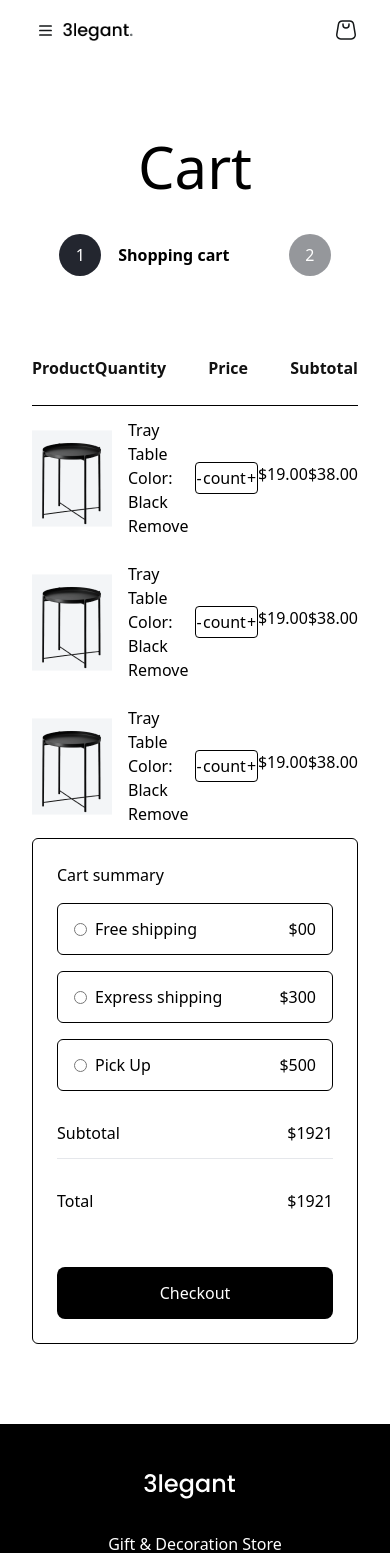
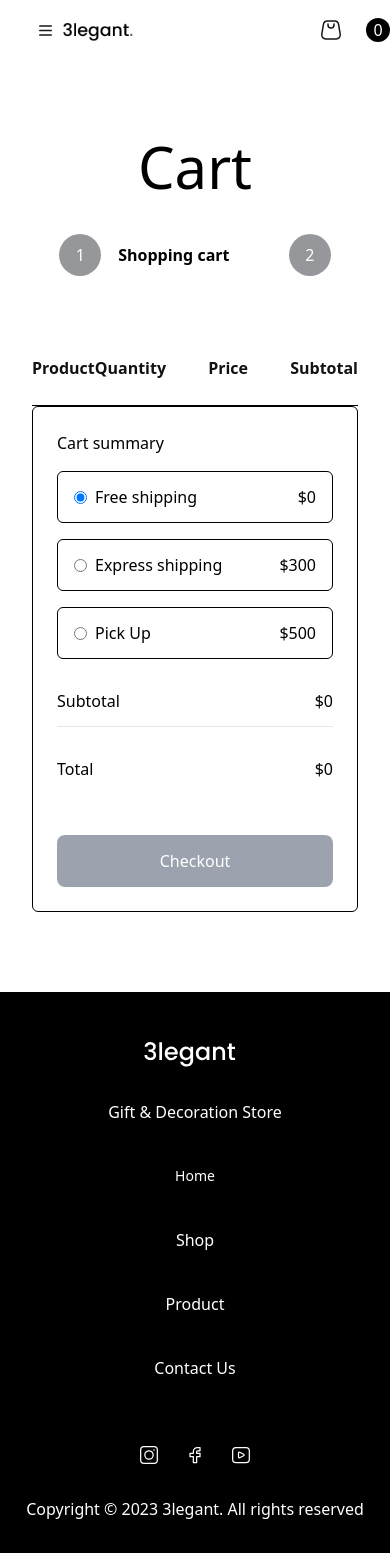
Before and after one commit to GiOrGI175/e_commerce, a Next.js app: page /cart in a window 390 px wide. Shown: the top 1553 px of the page. Built offline with nearby package versions, Linux system fonts and the light colour scheme.

Commit message:
added cart

```diff
--- a/src/app/(views)/cart/page.tsx
+++ b/src/app/(views)/cart/page.tsx
@@ -1,4 +1,5 @@
 "use client";
+import useCartStore from "@/components/__atoms/CartStore";
 import Checkout from "@/components/__molecules/Checkout";
 import Order from "@/components/__molecules/Order";
 import Shopping from "@/components/__molecules/Shopping";
@@ -11,6 +12,7 @@ export default function Cart() {
   const [checkOut, isCheckOut] = useState(false);
   const [shopping, isShopping] = useState(true);
   const [order, isOrder] = useState(false);
+  const cart = useCartStore((state) => state.cart);
   const handleCheckOut = () => {
     isCheckOut(true);
     console.log(checkOut);
@@ -28,6 +30,7 @@ export default function Cart() {
     isOrder(true);
     isCheckOut(false);
   };
+
   return (
     <div className="max-w-[1120px] w-full">
       <h2 className="text-center mt-20 text-[58px] leading-[54px] font-medium text-[#000000]">
@@ -35,42 +38,43 @@ export default function Cart() {
       </h2>
       <div className="flex justify-evenly mt-[40px]">
         <div className="flex items-center ">
-          <div className="bg-[#23262F] w-[42px] h-[42px] rounded-[40px] flex justify-center items-center">
+          <div className="bg-[#23262f7a] w-[42px] h-[42px] rounded-[40px] flex justify-center items-center">
             <h5 className="text-white font-medium text-[16px] leading-4">1</h5>
           </div>
           <button
             className="text-black font-semibold text-[16px] leading-7 ml-[17px]"
-            onClick={handleShopping}
+            // onClick={handleShopping}
           >
             Shopping cart
           </button>
+
         </div>
         <div className="flex items-center   ">
           <div className="bg-[#23262f7a] w-[42px] h-[42px] rounded-[40px] flex justify-center items-center">
             <h5 className="text-white font-medium text-[16px] leading-4">2</h5>
           </div>
           <button
-            onClick={handleCheckOut}
+            // onClick={handleCheckOut}
             className="text-black font-semibold text-[16px] leading-7 ml-[17px] hidden sm:flex"
           >
             Checkout details
           </button>
         </div>
         <div className="sm:flex items-center hidden ">
-          <div className="bg-[#23262F] w-[42px] h-[42px] rounded-[40px] flex justify-center items-center">
+          <div className="bg-[#23262f7a] w-[42px] h-[42px] rounded-[40px] flex justify-center items-center">
             <h5 className="text-white font-medium text-[16px] leading-4">3</h5>
           </div>
           <button
             className="text-black font-semibold text-[16px] leading-7 ml-[17px]"
-            onClick={handleOrder}
+            // onClick={handleOrder}
           >
             Order complete
           </button>
         </div>
       </div>
-      {checkOut && <Checkout />}
+      {/* {checkOut && <Checkout />} */}
       <AnimatePresence>{shopping && <Shopping />}</AnimatePresence>
-      {order && <Order />}
+      {/* {order && <Order />} */}
     </div>
   );
 }
--- a/src/components/__atoms/CartStore.ts
+++ b/src/components/__atoms/CartStore.ts
@@ -21,6 +21,24 @@ const useCartStore = create((set) => ({
         return { cart: [...state.cart, { ...product, quantity: 1 }] };
       }
     }),
+  increaseQuantity: (id) =>
+    set((state) => ({
+      cart: state.cart.map((item) =>
+        item.id === id ? { ...item, quantity: item.quantity + 1 } : item
+      ),
+    })),
+  decreaseQuantity: (id) =>
+    set((state) => ({
+      cart: state.cart.map((item) =>
+        item.id === id && item.quantity > 1
+          ? { ...item, quantity: item.quantity - 1 }
+          : item
+      ),
+    })),
+  clearCart: () =>
+    set(() => ({
+      cart: [],
+    })),
   removeFromCart: (productId) =>
     set((state) => ({
       cart: state.cart.filter((item) => item.id !== productId),
--- a/src/components/__molecules/Checkout.tsx
+++ b/src/components/__molecules/Checkout.tsx
@@ -2,32 +2,51 @@
 import React, { useState } from "react";
 import { useForm } from "react-hook-form";
 import OrderSummary from "./OrderSummary";
+import useCartStore from "../__atoms/CartStore";
+import Order from "./Order";
+import {motion} from "framer-motion"
 
 export default function Checkout() {
   const {
     register,
     handleSubmit,
     watch,
-    formState: { errors },
-  } = useForm();
+    formState: { errors, isValid },
+  } = useForm({
+    mode: "onChange",
+  });
+
   const [selectedMethod, setSelectedMethod] = useState("creditCard");
+  const [order, isOrder] = useState(false);
+  const cart = useCartStore((state) => state.cart);
 
   const onSubmit = (data) => {
     console.log("Payment Data:", data);
+    isOrder(true); // Show Order component on successful submission
   };
 
-  const paymentMethod = watch("paymentMethod", "paypal");
+  const paymentMethod = watch("paymentMethod", "creditCard");
+
   return (
-    <div className="max-w-[1120px] w-full mt-8">
-      <div className="grid grid-cols-2 gap-9">
+    <div>
+      {!order && (
+        <motion.div className={`max-w-[1120px] w-full mt-8`}
+        initial={{ opacity: 0, x: -100 }}
+          animate={{ opacity: 1, x: 0 }}
+          exit={{ opacity: 0, x: 100 }}
+          transition={{ duration: 1 }}
+          viewport={{
+            once: true,
+          }}>
+          <div className="grid sm:grid-cols-2 grid-cols-1 gap-9">
             <div>
               <form onSubmit={handleSubmit(onSubmit)} className="space-y-4">
-            <div className="max-w-[643px] w-full   p-4 border border-gray-300 rounded-md flex flex-col gap-6">
+                <div className="max-w-[643px] w-full p-4 border border-gray-300 rounded-md flex flex-col gap-6 ml-auto mr-auto">
                   <h1 className="text-xl font-bold mb-4">Contact Information</h1>
 
                   {/* First Name */}
-              <div className="flex justify-between ">
-                <div className="flex flex-col max-w-[285px] w-full">
+                  <div className="flex sm:flex-row flex-col justify-between">
+                    <div className="flex flex-col sm:max-w-[285px] w-full">
                       <label
                         htmlFor="firstName"
                         className="text-sm font-semibold mb-1"
@@ -51,7 +70,7 @@ export default function Checkout() {
                     </div>
 
                     {/* Last Name */}
-                <div className="flex flex-col max-w-[285px] w-full">
+                    <div className="flex flex-col sm:max-w-[285px] w-full">
                       <label
                         htmlFor="lastName"
                         className="text-sm font-semibold mb-1"
@@ -105,7 +124,10 @@ export default function Checkout() {
 
                   {/* Email */}
                   <div className="flex flex-col">
-                <label htmlFor="email" className="text-sm font-semibold mb-1">
+                    <label
+                      htmlFor="email"
+                      className="text-sm font-semibold mb-1"
+                    >
                       Email
                     </label>
                     <input
@@ -127,15 +149,12 @@ export default function Checkout() {
                       </p>
                     )}
                   </div>
-
-              {/* Submit Button */}
-            </div>
-            <div className="max-w-[643px] w-full  mt-8 p-4 border border-gray-300 rounded-md flex flex-col gap-6">
-              <div className="flex flex-col space-y-2">
-                <h1 className="text-xl font-bold mb-4">Credit Card</h1>
                 </div>
 
-              {/* Credit Card Details - Shown Only When Credit Card is Selected */}
+                <div className="max-w-[643px] w-full mt-8 p-4 border border-gray-300 rounded-md flex flex-col gap-6 ml-auto mr-auto">
+                  <h1 className="text-xl font-bold mb-4">Credit Card</h1>
+
+                  {/* Credit Card Details */}
                   {selectedMethod === "creditCard" && (
                     <div className="space-y-4">
                       {/* Card Number */}
@@ -196,7 +215,10 @@ export default function Checkout() {
 
                       {/* CVC */}
                       <div className="flex flex-col">
-                    <label htmlFor="cvc" className="text-sm font-semibold mb-1">
+                        <label
+                          htmlFor="cvc"
+                          className="text-sm font-semibold mb-1"
+                        >
                           CVC
                         </label>
                         <input
@@ -224,7 +246,12 @@ export default function Checkout() {
                   {/* Submit Button */}
                   <button
                     type="submit"
-                className="w-full bg-black text-white p-2 rounded-md  mt-3"
+                    className={`w-full p-2 rounded-md mt-3 ${
+                      isValid
+                        ? "bg-black text-white"
+                        : "bg-gray-400 text-white cursor-not-allowed"
+                    }`}
+                    disabled={!isValid}
                   >
                     Place Order
                   </button>
@@ -233,6 +260,10 @@ export default function Checkout() {
             </div>
             <OrderSummary />
           </div>
+        </motion.div>
+      )}
+
+      {order && <Order />}
     </div>
   );
 }
--- a/src/components/__molecules/Header.tsx
+++ b/src/components/__molecules/Header.tsx
@@ -21,10 +21,16 @@ import { usePathname } from "next/navigation";
 import Link from "next/link";
 import { useRouter } from "next/navigation";
 import { AnimatePresence, motion } from "framer-motion";
+import useCartStore from "../__atoms/CartStore";
 const Header = () => {
+  const cart = useCartStore((state) => state.cart);
   const [isOpen, setIsOpen] = useState(false);
   const PathName = usePathname();
   const router = useRouter();
+  const totalQuantity = cart.reduce(
+    (total, item) => total + (item.quantity || 1),
+    0
+  );
 
   const toggleMenu = () => {
     setIsOpen(!isOpen);
@@ -34,7 +40,7 @@ const Header = () => {
     router.push("/sign-in");
   };
   const handleClickCart = () => {
-    router.push("/cart")
+    router.push("/cart");
   };
 
   return (
@@ -186,7 +192,7 @@ const Header = () => {
       <Navbar />
 
       {/* Action Icons */}
-      <div className="flex gap-4">
+      <div className="flex gap-4 items-center">
         <Image
           src={searchIcon}
           width={24}
@@ -210,6 +216,9 @@ const Header = () => {
           className="cursor-pointer mr-[32px] sm:mr-3"
           onClick={handleClickCart}
         />
+        <div className="w-6 h-6 flex justify-center items-center text-white bg-black rounded-[12px] ml-[-25px]">
+          {totalQuantity}
+        </div>
       </div>
     </header>
   );
--- a/src/components/__molecules/Order.tsx
+++ b/src/components/__molecules/Order.tsx
@@ -1,7 +1,68 @@
-import React from 'react'
+import React, { useEffect } from "react";
+import useCartStore from "../__atoms/CartStore";
+import Image from "next/image";
+import { TableImage } from "@/utility/images/ImgExport";
+import { motion } from "framer-motion";
 
 export default function Order() {
+  const cart = useCartStore((state) => state.cart);
+  const date = new Date();
+  const newDate =
+    date.getDate() + "/" + (date.getMonth() + 1) + "/" + date.getFullYear();
+  const total = cart.reduce((acc, item) => acc + item.price * item.quantity, 0);
+  const clearCart = useCartStore((state) => state.clearCart);
+
+  // useEffect(() => {
+  //   clearCart();
+  // }, [clearCart]);
   return (
-    <div>Order</div>
-  )
+    <motion.div
+      className="max-w-[738px] w-full h-[730px] m-auto text-center flex justify-center "
+      initial={{ opacity: 0, x: -100 }}
+      animate={{ opacity: 1, x: 0 }}
+      exit={{ opacity: 0, x: 100 }}
+      transition={{ duration: 1 }}
+      viewport={{
+        once: true,
+      }}
+    >
+      <div className="max-w-[546px] w-full mt-[160px]">
+        <h2 className="text-[#6C7275] font-medium text-[28px] leading-8">
+          Thank you! 🎉
+        </h2>
+        <h1 className="font-medium text-[40px] leading-10 text-black mt-[16px]">
+          Your order has been received
+        </h1>
+        <div className="flex mt-[40px]">
+          {cart.map((item) => (
+            <Image
+              src={TableImage}
+              width={80}
+              height={96}
+              alt="image"
+              className="m-auto"
+            />
+          ))}
+        </div>
+        <div className="flex flex-col gap-5">
+          <div className="flex justify-between mt-10">
+            <h4>Order code:</h4>
+            <h4>#0123_45678</h4>
+          </div>
+          <div className="flex justify-between">
+            <h4>Date:</h4>
+            <h4>{newDate}</h4>
+          </div>
+          <div className="flex justify-between">
+            <h4>Total:</h4>
+            <h4>${total}</h4>
+          </div>
+          <div className="flex justify-between">
+            <h4>Payment method:</h4>
+            <h4>Credit Card</h4>
+          </div>
+        </div>
+      </div>
+    </motion.div>
+  );
 }
--- a/src/components/__molecules/OrderSummary.tsx
+++ b/src/components/__molecules/OrderSummary.tsx
@@ -1,12 +1,37 @@
 import { TableImage } from "@/utility/images/ImgExport";
 import Image from "next/image";
 import React from "react";
+import useCartStore from "../__atoms/CartStore";
 
 export default function () {
+  const cart = useCartStore((state) => state.cart);
+  const removeFromCart = useCartStore((state) => state.removeFromCart);
+  const increaseQuantity = useCartStore((state) => state.increaseQuantity);
+  const decreaseQuantity = useCartStore((state) => state.decreaseQuantity);
+  const total = cart.reduce((acc, item) => acc + item.price * item.quantity, 0);
+
   return (
-    <div className="max-w-[400px]  p-4 border border-gray-300 rounded-md">
+    <div className="max-w-[400px] ml-auto mr-auto w-full  p-4 border border-gray-300 rounded-md">
       <h1 className="text-xl font-bold mb-4">Order Summary</h1>
-      <div className="max-w-[376px] w-full h-[144px] flex items-center justify-between border-b-[1px] border-gray-300 ">
+      {cart.map((item) => (
+        <div className="max-w-[376px] w-full h-[144px] flex items-center justify-between border-b-[1px] border-gray-300 ">
+          <div className="flex items-center">
+            <Image src={TableImage} width={80} height={96} alt="table" />
+            <div className="ml-4">
+              <h5>{item.name}</h5>
+              <h5>{item.color}</h5>
+              <div className="flex justify-around items-center border-[1px] border-black rounded-[4px] max-w-[80px] w-full ">
+                <button onClick={() => decreaseQuantity(item.id)}>-</button>
+                <h5>{item.quantity}</h5>
+                <button onClick={() => increaseQuantity(item.id)}>-</button>
+              </div>
+            </div>
+          </div>
+          <h5>${item.price * item.quantity}</h5>
+        </div>
+      ))}
+
+      {/* <div className="max-w-[376px] w-full h-[144px] flex items-center justify-between border-b-[1px] border-gray-300 ">
         <div className="flex items-center">
           <Image src={TableImage} width={80} height={96} alt="table" />
           <div className="ml-4">
@@ -20,18 +45,19 @@ export default function () {
           </div>
         </div>
         <h5>$38.00</h5>
-      </div>
+      </div> */}
       <div className="h-[52px] flex justify-between mt-5">
         <h5>Shipping</h5>
         <h5>Free</h5>
       </div>
       <div className="h-[52px] flex justify-between mt-5">
         <h5>Subtotal</h5>
-        <h5>$99.00</h5>
+
+        <h5>${total}</h5>
       </div>
       <div className="h-[52px] flex justify-between mt-5">
         <h5>Total</h5>
-        <h5>$234.00</h5>
+        <h5>${total}</h5>
       </div>
     </div>
   );
--- a/src/components/__molecules/Shopping.tsx
+++ b/src/components/__molecules/Shopping.tsx
@@ -1,12 +1,36 @@
+"use client";
 import { TableImage } from "@/utility/images/ImgExport";
 import Image from "next/image";
-import React from "react";
+import React, { useState } from "react";
 import { AnimatePresence, motion } from "framer-motion";
+import useCartStore from "../__atoms/CartStore";
+import Checkout from "./Checkout";
+
 export default function Shopping() {
+  const cart = useCartStore((state) => state.cart);
+  const removeFromCart = useCartStore((state) => state.removeFromCart);
+  const increaseQuantity = useCartStore((state) => state.increaseQuantity);
+  const decreaseQuantity = useCartStore((state) => state.decreaseQuantity);
+  const [checkOut, isCheckOut] = useState(false);
+  const [shopping, isShopping] = useState(true);
+
+  const handleCheckOut = () => {
+    isCheckOut(true);
+    isShopping(false);
+  };
+
+  const total = cart.reduce((acc, item) => acc + item.price * item.quantity, 0);
+  const express = 15;
+  const pickUp = (total / 100) * 21;
+
   return (
-
+    <div>
+      {!checkOut && (
+        <AnimatePresence>
           <motion.div
-        className="flex mt-[80px] ml-[32px] mr-[32px] "
+            className={`flex mt-[80px] ml-[32px] mr-[32px] ${
+              shopping ? "" : "hidden"
+            }`}
             initial={{ opacity: 0, x: -100 }}
             animate={{ opacity: 1, x: 0 }}
             exit={{ opacity: 0, x: 100 }}
@@ -15,9 +39,9 @@ export default function Shopping() {
               once: true,
             }}
           >
-        <div className="w-full flex sm:justify-between items-center sm:flex-row  flex-col">
-          <div className=" max-w-[643px] w-full ">
-            <div className="w-full flex  justify-between h-[50px] border-b-[1px] border-black text-[#121212] font-semibold">
+            <div className="w-full flex sm:justify-between  sm:flex-row  flex-col">
+              <div className="max-w-[643px] w-full">
+                <div className="w-full flex justify-between h-[50px] border-b-[1px] border-black text-[#121212] font-semibold">
                   <h5>Product</h5>
                   <div className="max-w-[322px] w-full flex justify-between">
                     <h5>Quantity</h5>
@@ -25,65 +49,40 @@ export default function Shopping() {
                     <h5>Subtotal</h5>
                   </div>
                 </div>
-            <div className="h-[144px] flex items-center">
+                {cart.map((item: any) => (
+                  <div key={item.id} className="h-[144px] flex items-center">
                     <div className="max-w-[316px] w-full flex items-center">
-                <Image src={TableImage} width={80} height={96} alt="table" />
+                      <Image
+                        src={TableImage}
+                        width={80}
+                        height={96}
+                        alt="table"
+                      />
                       <div className="ml-4">
-                  <h5>Tray Table</h5>
-                  <h5>Color: Black</h5>
-                  <button>Remove</button>
+                        <h5>{item.name}</h5>
+                        <h5>{item.color}</h5>
+                        <button onClick={() => removeFromCart(item.id)}>
+                          Remove
+                        </button>
                       </div>
                     </div>
                     <div className="max-w-[322px] w-full h-[32px] flex justify-between">
-                <div className="flex justify-around items-center border-[1px] border-black rounded-[4px] max-w-[80px] w-full ">
-                  <button>-</button>
-                  <h5>count</h5>
-                  <button>+</button>
+                      <div className="flex justify-around items-center border-[1px] border-black rounded-[4px] max-w-[80px] w-full">
+                        <button onClick={() => decreaseQuantity(item.id)}>
+                          -
+                        </button>
+                        <h5>{item.quantity}</h5>
+                        <button onClick={() => increaseQuantity(item.id)}>
+                          +
+                        </button>
                       </div>
-                <h5>$19.00</h5>
-                <h5>$38.00</h5>
+                      <h5>${item.price}</h5>
+                      <h5>${item.price * item.quantity}</h5>
                     </div>
                   </div>
-            <div className="h-[144px] flex items-center">
-              <div className="max-w-[316px] w-full flex items-center">
-                <Image src={TableImage} width={80} height={96} alt="table" />
-                <div className="ml-4">
-                  <h5>Tray Table</h5>
-                  <h5>Color: Black</h5>
-                  <button>Remove</button>
+                ))}
               </div>
-              </div>
-              <div className="max-w-[322px] w-full h-[32px] flex justify-between">
-                <div className="flex justify-around items-center border-[1px] border-black rounded-[4px] max-w-[80px] w-full ">
-                  <button>-</button>
-                  <h5>count</h5>
-                  <button>+</button>
-                </div>
-                <h5>$19.00</h5>
-                <h5>$38.00</h5>
-              </div>
-            </div>
-            <div className="h-[144px] flex items-center">
-              <div className="max-w-[316px] w-full flex items-center">
-                <Image src={TableImage} width={80} height={96} alt="table" />
-                <div className="ml-4">
-                  <h5>Tray Table</h5>
-                  <h5>Color: Black</h5>
-                  <button>Remove</button>
-                </div>
-              </div>
-              <div className="max-w-[322px] w-full h-[32px] flex justify-between">
-                <div className="flex justify-around items-center border-[1px] border-black rounded-[4px] max-w-[80px] w-full ">
-                  <button>-</button>
-                  <h5>count</h5>
-                  <button>+</button>
-                </div>
-                <h5>$19.00</h5>
-                <h5>$38.00</h5>
-              </div>
-            </div>
-          </div>
-          <div className=" sm:max-w-[413px]  m-auto sm:ml-5   w-full p-[24px] border-[1px] border-black rounded-md">
+              <div className="sm:max-w-[413px] m-auto sm:ml-5 w-full p-[24px] border-[1px] border-black rounded-md">
                 <div className="sm:max-w-[365px] w-full">
                   <h5>Cart summary</h5>
                   <div className="h-[52px] mt-4 border-[1px] border-black rounded-md flex justify-between p-4 items-center">
@@ -91,24 +90,25 @@ export default function Shopping() {
                       <input
                         type="radio"
                         id="free"
-                    name="fav_language"
+                        name="shipping"
                         value="free"
+                        defaultChecked
                       />
-                  <label htmlFor="" className="ml-2">
+                      <label htmlFor="free" className="ml-2">
                         Free shipping
                       </label>
                     </div>
-                <h5>$00</h5>
+                    <h5>$0</h5>
                   </div>
                   <div className="h-[52px] mt-4 border-[1px] border-black rounded-md flex justify-between p-4 items-center">
                     <div className="flex items-center">
                       <input
                         type="radio"
                         id="express"
-                    name="fav_language"
+                        name="shipping"
                         value="express"
                       />
-                  <label htmlFor="" className="ml-2">
+                      <label htmlFor="express" className="ml-2">
                         Express shipping
                       </label>
                     </div>
@@ -119,30 +119,42 @@ export default function Shopping() {
                       <input
                         type="radio"
                         id="pickup"
-                    name="fav_language"
+                        name="shipping"
                         value="pickup"
                       />
-                  <label htmlFor="" className="ml-2">
+                      <label htmlFor="pickup" className="ml-2">
                         Pick Up
                       </label>
                     </div>
                     <h5>$500</h5>
                   </div>
-              <div className="flex justify-between mt-4 h-[52px] items-center border-b-[1px] ">
+                  <div className="flex justify-between mt-4 h-[52px] items-center border-b-[1px]">
                     <h5>Subtotal</h5>
-                <h5>$1921</h5>
+                    <h5>${total}</h5>
                   </div>
-              <div className="flex justify-between mt-4 h-[52px] items-center  ">
+                  <div className="flex justify-between mt-4 h-[52px] items-center">
                     <h5>Total</h5>
-                <h5>$1921</h5>
+                    <h5>${total}</h5>
                   </div>
-              <button className="w-full bg-black text-white h-[52px] mt-[40px] rounded-lg">
+                  <button
+                    className={`w-full bg-black text-white h-[52px] mt-[40px] rounded-lg ${
+                      cart.length < 1
+                        ? "bg-gray-400 cursor-not-allowed"
+                        : "bg-black text-white"
+                    }`}
+                    onClick={handleCheckOut}
+                    disabled={cart.length < 1}
+                  >
                     Checkout
                   </button>
                 </div>
               </div>
             </div>
           </motion.div>
+        </AnimatePresence>
+      )}
 
+      {checkOut && <Checkout />}
+    </div>
   );
 }
```
Also changed, not shown: src/components/__molecules/ContactUsS3.tsx (+19 -7 lines). Lines whose indentation alone changed are shown as unchanged.
